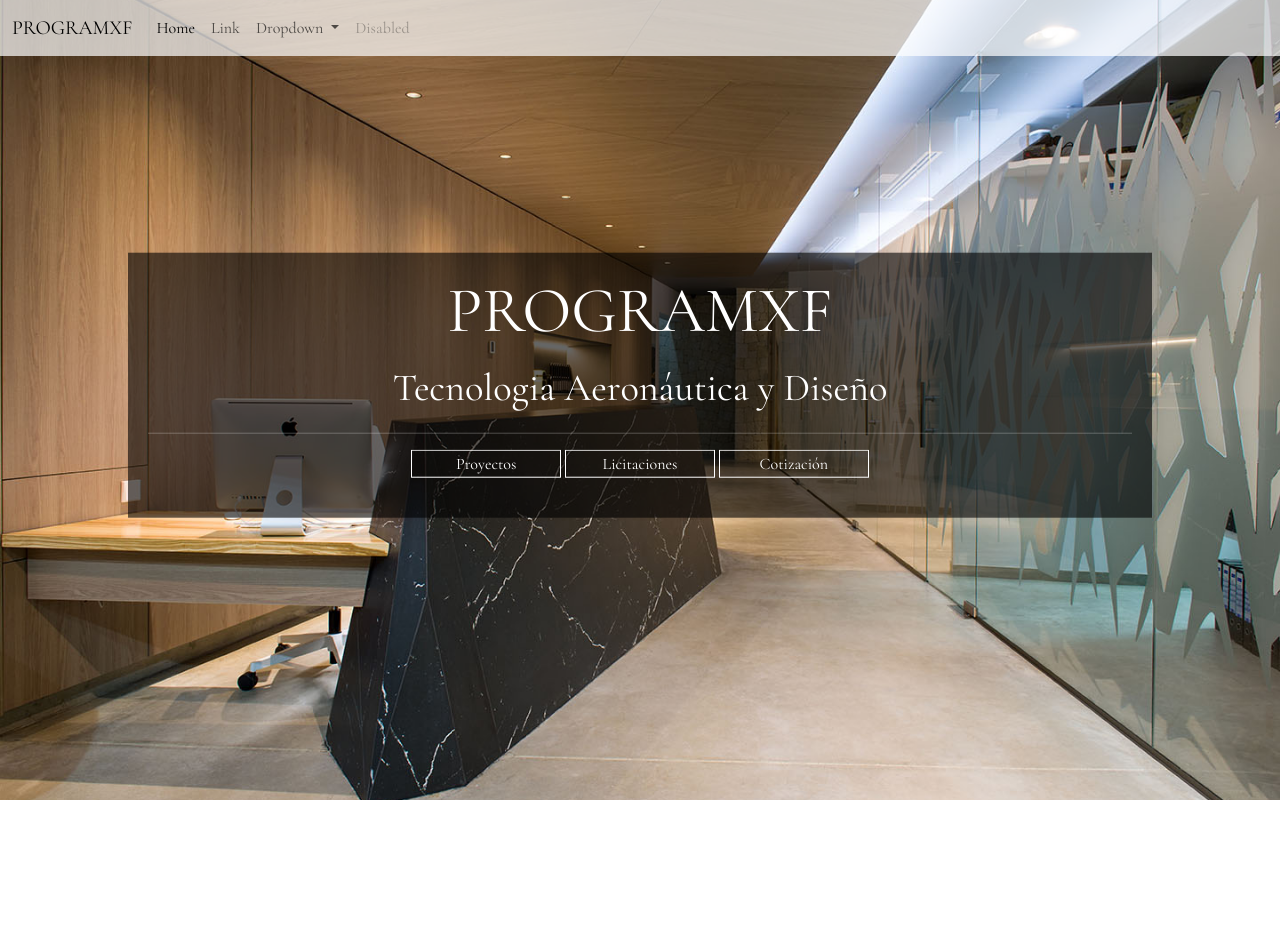
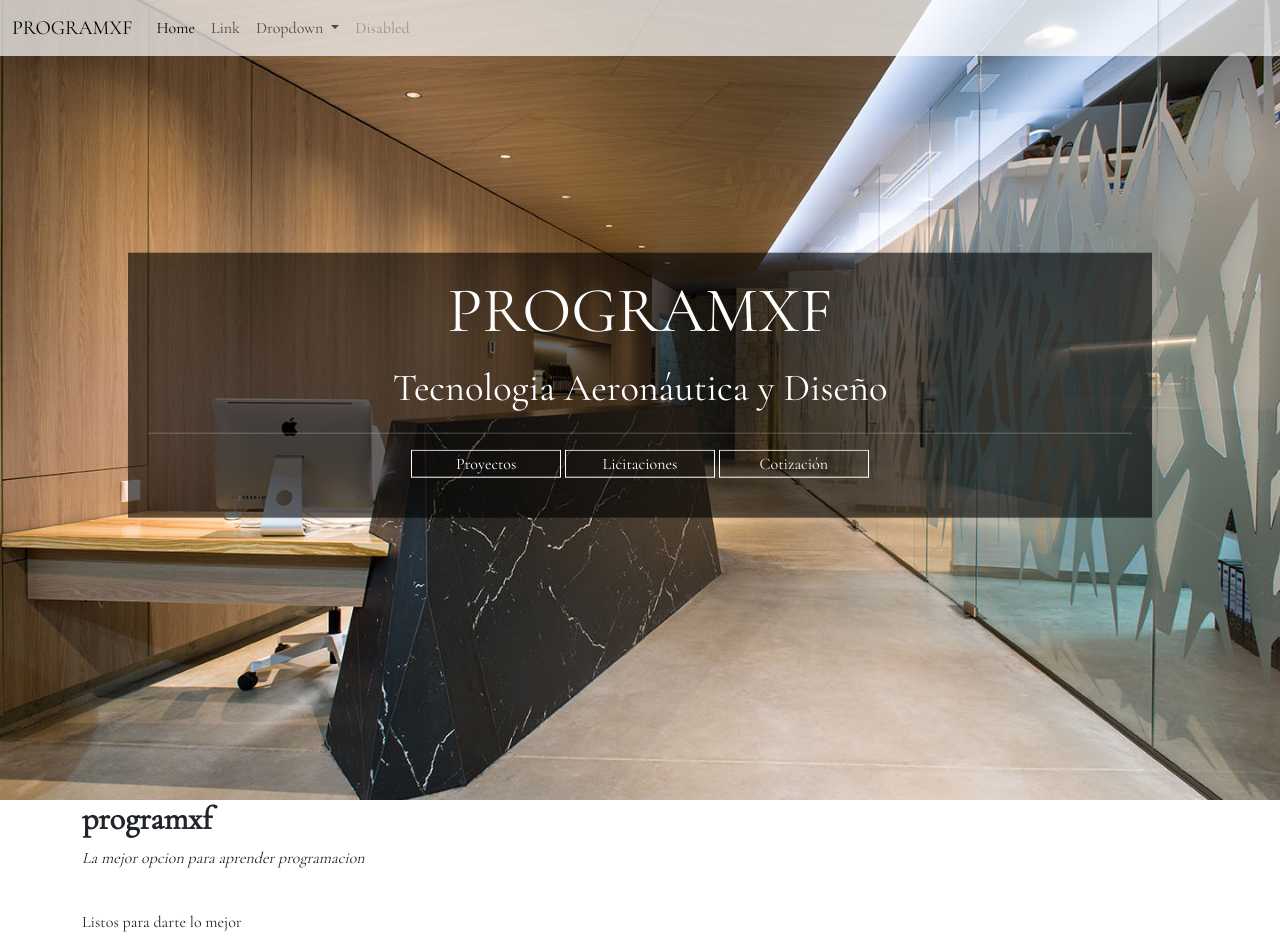
Before and after one commit to PROGRAMXF/primera-pagina-con-nodejs, a website: page dist/index.html in a window 1280 px wide. Before the commit the page ends 800 px from the top, so only its background shows below. Drawn offline with nearby package versions, Linux system fonts and the light colour scheme; files whose address does not match are found by name.

Commit message:
parte de abajo de la pantalla principal

```diff
--- a/dist/index.html
+++ b/dist/index.html
@@ -43,7 +43,6 @@
                     <a class="nav-link disabled">Disabled</a>
                   </li>
                 </ul>
-
               </div>
             </div>
           </nav>
@@ -63,6 +62,27 @@
             </div>
         </div>
     </section>
+
+    <section>
+        <div class="container">
+            <div class="row">
+                 <!-- col-md-12: pantallas medianas / 9 columnas -->
+                <div class="col-md-9">
+
+                    <h2><b>programxf</b></h2>
+                    <p><i>La mejor opcion para aprender programacion</i></p>
+                    <br>
+                    <p>Listos para darte lo mejor</p>
+
+                    </div>
+                    <div class="col-md-3">
+
+
+                </div>
+            </div>
+        </div>
+    </section>
+
     <script src="dist/ext/bootstrap/js/jquery.js"></script>
     <script src="dist/ext/bootstrap/js/bootstrap.min.js"></script>
     <script src="dist/js/index.js"></script>
```
